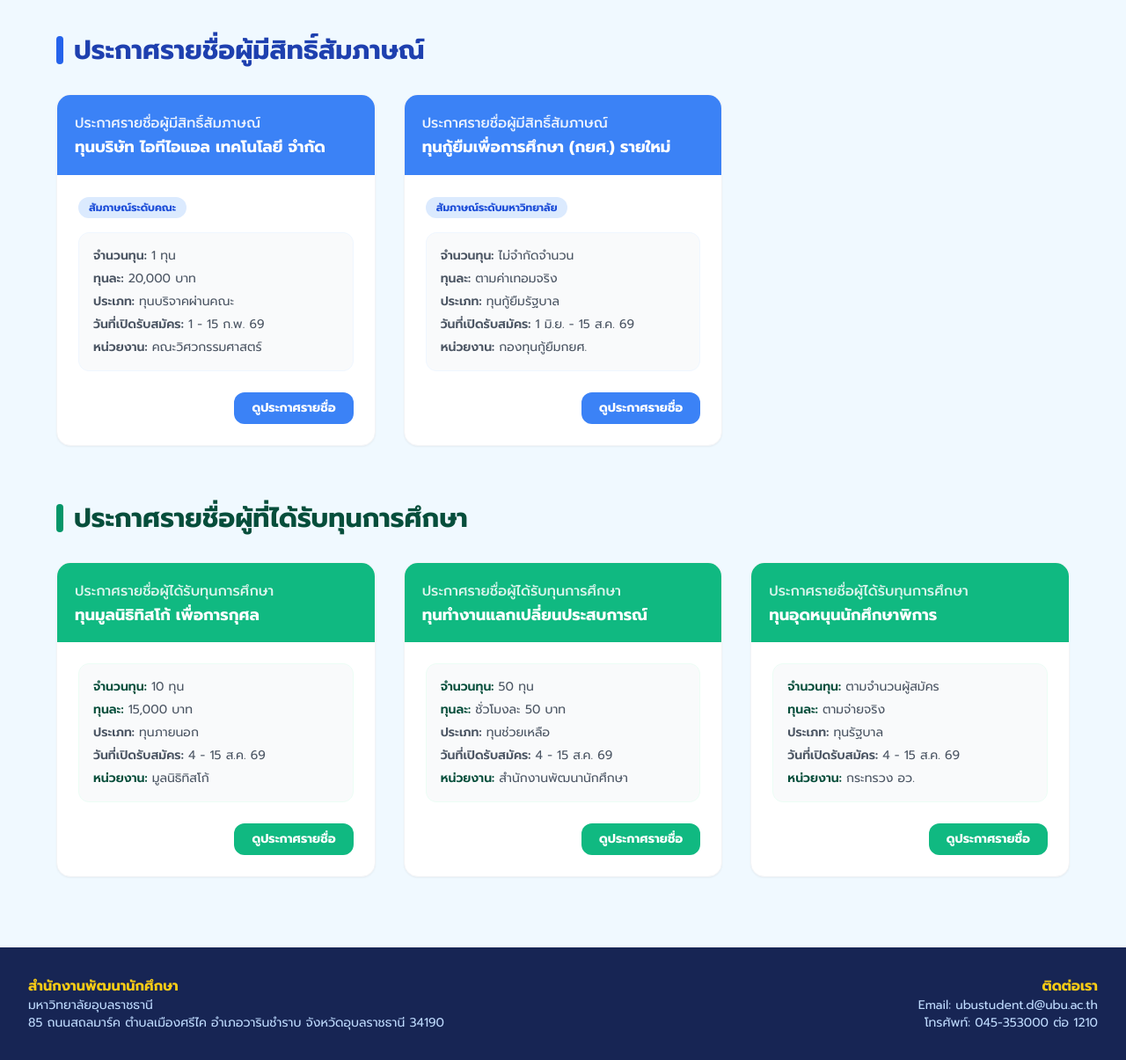
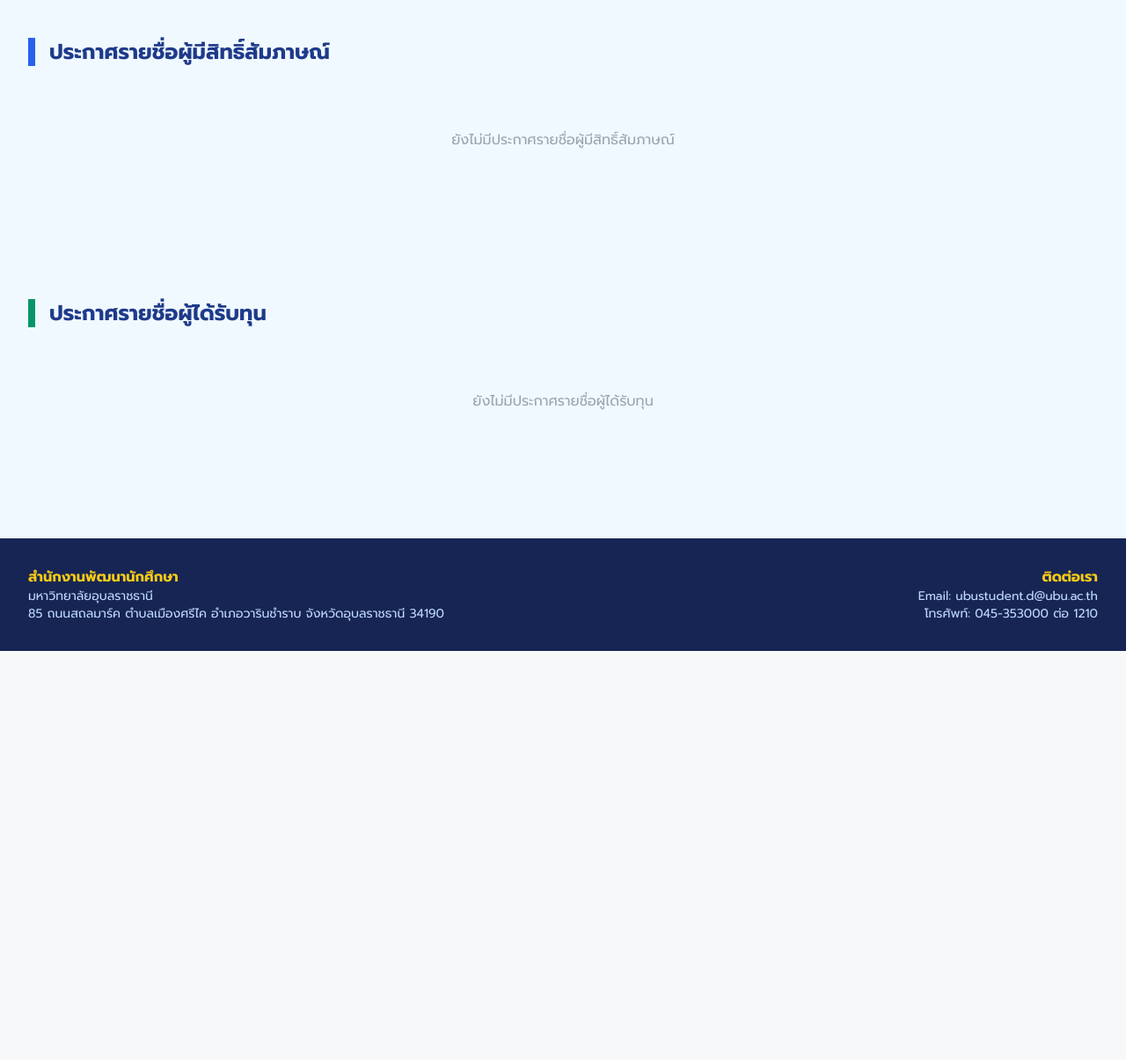
Before and after one commit to Chongdet/Scholarship-Management-System, a Flask app: page /student/apply in a window 1280 px wide. Shown: the part 397-1602 px from the top of the page at 88% size. After the commit the page ends 1137 px from the top, so only its background shows below. Run offline with Flask 3, Linux system fonts and the light colour scheme; some libraries are stand-ins or nearby versions.

Commit message:
ทำระบบเปลี่ยนสถานะทุน,หน้าเเดชบอร์ด,หน้าประกาศ เรียบร้อย

```diff
--- a/models.py
+++ b/models.py
@@ -72,6 +72,10 @@ class Scholarship(db.Model):
     end_date = db.Column(db.Date) # วันที่ปิดรับสมัคร
     provider = db.Column(db.String(100)) # หน่วยงานของทุนนั้นๆ
 
+    status = db.Column(db.String(20), default='open')  # สถานะของทุน open(เปิดรับ),checking=close(กำลังตรวจสอบ,ปิดทุน), interview(รายชื่อสัมภาษณ์), announce(รายชื่อได้รับทุน)
+    interview_file_url = db.Column(db.String(500))    # ลิงก์ไฟล์ประกาศสัมภาษณ์
+    announce_file_url = db.Column(db.String(500))     # ลิงก์ไฟล์ประกาศคนได้ทุน
+
     criteria = db.relationship('Criterion', backref='scholarship', lazy=True)
     applications = db.relationship('Application', backref='scholarship', lazy=True)
 
--- a/templates/index.html
+++ b/templates/index.html
@@ -20,7 +20,7 @@
         .swiper-slide img {
             width: 100%;
             height: 100%;
-            object-fit: cover; /* ล็อคสัดส่วนภาพให้พอดีพื้นที่ ไม่ยืด */
+            object-fit: cover; /* ล็อคสัดส่วนภาพให้พอดีพื้นที่ไม่ยืด */
         }
 
         /* ส่วนรูปภาพหัวการ์ดทุน */
--- a/templates/student/scholarships.html
+++ b/templates/student/scholarships.html
@@ -38,7 +38,7 @@
     }
 </style>
 <main class="flex-grow w-full pt-0"></main>
-<div class="banner-gradient w-screen relative left-1/2 right-1/2 -ml-[50vw] h-[300px] flex items-center px-12 -mt-8 shadow-inner">
+<div class="banner-gradient w-screen relative left-1/2 right-1/2 -ml-[50vw] h-[300px] flex items-center px-12 -mt-9 shadow-inner mb-12">
     <div class="text-white max-w-2xl">
         <h2 class="text-4xl font-bold mb-4">ประกาศระเบียบและผลการจัดสรรทุน</h2>
         <p class="text-lg text-blue-50">ติดตามข่าวสารการประกาศรายชื่อผู้มีสิทธิ์สัมภาษณ์ และประกาศรายชื่อนักศึกษาที่ได้รับทุนการศึกษาทุกประเภทที่นี่</p>
@@ -48,92 +48,144 @@
     </div>
 </div>
 
-<main class="flex-grow w-full px-8 py-10">
-    <div class="max-w-7xl mx-auto">
+<section class="mb-16">
+        <h2 class="text-2xl font-bold text-blue-900 mb-8 border-l-8 border-blue-600 pl-4">
+            ประกาศรายชื่อผู้มีสิทธิ์สัมภาษณ์
+        </h2>
+        <div class="grid grid-cols-1 md:grid-cols-3 gap-6 mb-16 max-w-7xl mx-auto">
+            {% for item in scholarships if item.status == 'interview' %}
+                <div class="bg-white rounded-[2rem] overflow-hidden shadow-lg flex flex-col hover:shadow-2xl transition-all border border-gray-100 group">
 
-        <section class="mb-16">
-            <div class="flex items-center gap-3 mb-8">
-                <div class="w-2 h-8 bg-blue-600 rounded-full"></div>
-                <h3 class="text-3xl font-bold text-blue-800">ประกาศรายชื่อผู้มีสิทธิ์สัมภาษณ์</h3>
+                    <div class="relative h-60 w-full overflow-hidden">
+                    <img src="https://images.unsplash.com/photo-1434030216411-0b793f4b4173?auto=format&fit=crop&q=80&w=400" alt="Scholarship Cover">
+                         alt="Scholarship Image"
+                         class="w-full h-full object-cover transition-transform duration-500 group-hover:scale-110">
+                    <div class="absolute top-4 right-4 bg-white/90 backdrop-blur px-3 py-1 rounded-full text-[10px] font-bold text-blue-900 shadow-sm uppercase">
+                        UBU Scholarship
+                    </div>
+                    <div class="absolute inset-0 bg-gradient-to-t from-black/70 via-transparent to-transparent"></div>
+
                 </div>
 
-            <div class="grid grid-cols-1 md:grid-cols-2 lg:grid-cols-3 gap-8">
-                <div class="bg-white rounded-2xl shadow-sm border border-gray-100 overflow-hidden card-hover flex flex-col h-full">
-                    <div class="bg-blue-500 p-5 text-white">
-                        <p class="text-m font-medium opacity-90 mb-1">ประกาศรายชื่อผู้มีสิทธิ์สัมภาษณ์</p>
-                        <h4 class="font-bold text-lg leading-tight">ทุนบริษัท ไอทีไอแอล เทคโนโลยี จำกัด</h4>
+                <div class="p-8 pb-0 flex flex-col h-full">
+                    <span class="text-yellow-500 px-0 py-1  text-l font-bold ">รายชื่อผู้มีสิทธิ์สัมภาษณ์</span>
+                    <h3 class="text-2xl font-black text-blue-900 mb-6 leading-tight min-h-[3.5rem]">
+                        {{ item.name }}
+                    </h3>
+
+                    <div class="space-y-3 text-gray-800 font-medium mb-8">
+                        <div class="flex justify-between items-center border-b border-gray-100 pb-2">
+                            <span class="font-bold text-black text-l">จำนวนทุน :</span>
+                            <span class="font-bold text-blue-800">{{ item.quota if item.quota else 'ไม่ระบุจำนวน' }} ทุน</span>
                         </div>
-                    <div class="p-6 flex-grow">
-                        <span class="inline-block bg-blue-100 text-blue-700 text-xs font-bold px-3 py-1 rounded-full mb-4">สัมภาษณ์ระดับคณะ</span>
-                        <div class="space-y-1.5 text-sm text-gray-600 bg-gray-50 p-4 rounded-xl border border-blue-50">
-                            <p><span class="font-semibold">จำนวนทุน:</span> 1 ทุน</p>
-                            <p><span class="font-semibold">ทุนละ:</span> 20,000 บาท</p>
-                            <p><span class="font-semibold">ประเภท:</span> ทุนบริจาคผ่านคณะ</p>
-                            <p><span class="font-semibold">วันที่เปิดรับสมัคร:</span> 1 - 15 ก.พ. 69</p>
-                            <p><span class="font-semibold">หน่วยงาน:</span> คณะวิศวกรรมศาสตร์</p>
+
+                        <div class="flex justify-between items-center border-b border-gray-100 pb-2">
+                            <span class="font-bold text-black text-l">ทุนละ :</span>
+                            <span class="font-bold text-blue-800">{{ "{:,.0f}".format(item.amount) }} บาท</span>
+                        </div>
+
+                        <div class="flex justify-between items-center border-b border-gray-100 pb-2">
+                            <span class="font-bold text-black text-l">ประเภททุน :</span>
+                            <span class="font-bold text-blue-800">{{ item.category if item.category else 'ทุนทั่วไป' }}</span>
+                        </div>
+
+                        <div class="flex justify-between items-start border-b border-gray-100 pb-2">
+                            <span class="font-bold text-black text-sm whitespace-nowrap">วันที่เปิดรับสมัคร :</span>
+                            <span class="font-bold text-blue-800 text-[13px] text-right ml-4">
+                                {{ item.start_date.strftime('%d/%m/%Y') if item.start_date else 'ไม่ระบุ' }}
+                                <br class="md:hidden"> - {{ item.end_date.strftime('%d/%m/%Y') if item.end_date else 'ไม่ระบุ' }}
+                            </span>
+                        </div>
+
+                        <div class="flex justify-between items-center">
+                            <span class="font-bold text-black text-l">หน่วยงาน :</span>
+                            <span class="font-bold text-blue-800">{{ item.provider if item.provider else 'มหาวิทยาลัย' }}</span>
                         </div>
                     </div>
-                    <div class="p-6 pt-0 flex justify-end">
-                        <button class="bg-blue-500 text-white px-5 py-2 rounded-xl font-bold hover:bg-blue-700 transition-all text-sm">ดูประกาศรายชื่อ</button>
+
+                    <div class="mt-2">
+                        <a href="{{ item.interview_file_url }}"
+                        target="_blank"
+                        class="block w-full bg-yellow-500 text-white text-center font-bold py-3 rounded-2xl hover:bg-yellow-600 transition-all transform active:scale-95 shadow-md">
+                            <i class="fas fa-file-pdf mr-2"></i> ตรวจสอบรายชื่อ
+                        </a>
                     </div>
-                </div>
-                <div class="bg-white rounded-2xl shadow-sm border border-gray-100 overflow-hidden card-hover flex flex-col h-full">
-                    <div class="bg-blue-500 p-5 text-white">
-                        <p class="text-m font-medium opacity-90 mb-1">ประกาศรายชื่อผู้มีสิทธิ์สัมภาษณ์</p>
-                        <h4 class="font-bold text-lg leading-tight">ทุนกู้ยืมเพื่อการศึกษา (กยศ.) รายใหม่</h4>
-                    </div>
-                    <div class="p-6 flex-grow">
-                        <span class="inline-block bg-blue-100 text-blue-700 text-xs font-bold px-3 py-1 rounded-full mb-4">สัมภาษณ์ระดับมหาวิทยาลัย</span>
-                        <div class="space-y-1.5 text-sm text-gray-600 bg-gray-50 p-4 rounded-xl border border-blue-50">
-                            <p><span class="font-semibold">จำนวนทุน:</span> ไม่จำกัดจำนวน</p>
-                            <p><span class="font-semibold">ทุนละ:</span> ตามค่าเทอมจริง</p>
-                            <p><span class="font-semibold">ประเภท:</span> ทุนกู้ยืมรัฐบาล</p>
-                            <p><span class="font-semibold">วันที่เปิดรับสมัคร:</span> 1 มิ.ย. - 15 ส.ค. 69</p>
-                            <p><span class="font-semibold">หน่วยงาน:</span> กองทุนกู้ยืมกยศ.</p>
-                        </div>
-                    </div>
-                    <div class="p-6 pt-0 flex justify-end">
-                        <button class="bg-blue-500 text-white px-5 py-2 rounded-xl font-bold hover:bg-blue-700 transition-all text-sm">ดูประกาศรายชื่อ</button>
-                    </div>
+                {% else %}
+                    <p class="text-gray-400 col-span-full text-center py-10">ยังไม่มีประกาศรายชื่อผู้มีสิทธิ์สัมภาษณ์</p>
+                {% endfor %}
             </div>
         </div>
     </section>
 
+    <hr class="border-gray-100 mb-16">
+
     <section>
-            <div class="flex items-center gap-3 mb-8">
-                <div class="w-2 h-8 bg-emerald-600 rounded-full"></div>
-                <h3 class="text-3xl font-bold text-emerald-900">ประกาศรายชื่อผู้ที่ได้รับทุนการศึกษา</h3>
+        <div>
+            <h2 class="text-2xl font-bold text-blue-900 mb-8 border-l-8 border-emerald-600 pl-4">
+                ประกาศรายชื่อผู้ได้รับทุน
+            </h2>
+            <div class="grid grid-cols-1 md:grid-cols-3 gap-6 mb-16 max-w-7xl mx-auto">
+            {% for item in scholarships if item.status == 'interview' %}
+                <div class="bg-white rounded-[2rem] overflow-hidden shadow-lg flex flex-col hover:shadow-2xl transition-all border border-gray-100 group">
+
+                    <div class="relative h-60 w-full overflow-hidden">
+                    <img src="https://images.unsplash.com/photo-1434030216411-0b793f4b4173?auto=format&fit=crop&q=80&w=400" alt="Scholarship Cover">
+                         alt="Scholarship Image"
+                         class="w-full h-full object-cover transition-transform duration-500 group-hover:scale-110">
+                    <div class="absolute top-4 right-4 bg-white/90 backdrop-blur px-3 py-1 rounded-full text-[10px] font-bold text-blue-900 shadow-sm uppercase">
+                        UBU Scholarship
+                    </div>
+                    <div class="absolute inset-0 bg-gradient-to-t from-black/70 via-transparent to-transparent"></div>
+
                 </div>
 
-            <div class="grid grid-cols-1 md:grid-cols-2 lg:grid-cols-3 gap-8">
-                {% set scholarship_details = [
-                    {'title': 'ทุนมูลนิธิทิสโก้ เพื่อการกุศล', 'count': '10 ทุน', 'amount': '15,000 บาท', 'type': 'ทุนภายนอก', 'date': 'ต.ค. 68 - ม.ค. 69', 'dept': 'มูลนิธิทิสโก้'},
-                    {'title': 'ทุนทำงานแลกเปลี่ยนประสบการณ์', 'count': '50 ทุน', 'amount': 'ชั่วโมงละ 50 บาท', 'type': 'ทุนช่วยเหลือ', 'date': 'ธ.ค. 68 - ม.ค. 69', 'dept': 'สำนักงานพัฒนานักศึกษา'},
-                    {'title': 'ทุนอุดหนุนนักศึกษาพิการ', 'count': 'ตามจำนวนผู้สมัคร', 'amount': 'ตามจ่ายจริง', 'type': 'ทุนรัฐบาล', 'date': 'พ.ย. 68 - ม.ค. 69', 'dept': 'กระทรวง อว.'}
-                ] %}
+                <div class="p-8 pb-0 flex flex-col h-full">
+                    <span class="text-green-500 px-0 py-1  text-l font-bold ">รายชื่อผู้ได้รับทุน</span>
+                    <h3 class="text-2xl font-black text-blue-900 mb-6 leading-tight min-h-[3.5rem]">
+                        {{ item.name }}
+                    </h3>
 
-                {% for item in scholarship_details %}
-                <div class="bg-white rounded-2xl shadow-sm border border-gray-100 overflow-hidden card-hover flex flex-col h-full">
-                    <div class="bg-emerald-500 p-5 text-white">
-                        <p class="text-m font-medium opacity-85 mb-1">ประกาศรายชื่อผู้ได้รับทุนการศึกษา</p>
-                        <h4 class="font-bold text-lg leading-tight">{{ item.title }}</h4>
+                    <div class="space-y-3 text-gray-800 font-medium mb-8">
+                        <div class="flex justify-between items-center border-b border-gray-100 pb-2">
+                            <span class="font-bold text-black text-l">จำนวนทุน :</span>
+                            <span class="font-bold text-blue-800">{{ item.quota if item.quota else 'ไม่ระบุจำนวน' }} ทุน</span>
                         </div>
-                    <div class="p-6 flex-grow">
-                        <div class="space-y-1.5 text-sm text-gray-600 bg-gray-50 p-4 rounded-xl border border-emerald-50">
-                            <p><span class="font-semibold text-emerald-900">จำนวนทุน:</span> {{ item.count }}</p>
-                            <p><span class="font-semibold text-emerald-900">ทุนละ:</span> {{ item.amount }}</p>
-                            <p><span class="font-semibold">ประเภท:</span> {{ item.type }}</p>
-                            <p><span class="font-semibold">วันที่เปิดรับสมัคร:</span> 4 - 15 ส.ค. 69</p>
-                            <p><span class="font-semibold text-emerald-900">หน่วยงาน:</span> {{ item.dept }}</p>
+
+                        <div class="flex justify-between items-center border-b border-gray-100 pb-2">
+                            <span class="font-bold text-black text-l">ทุนละ :</span>
+                            <span class="font-bold text-blue-800">{{ "{:,.0f}".format(item.amount) }} บาท</span>
+                        </div>
+
+                        <div class="flex justify-between items-center border-b border-gray-100 pb-2">
+                            <span class="font-bold text-black text-l">ประเภททุน :</span>
+                            <span class="font-bold text-blue-800">{{ item.category if item.category else 'ทุนทั่วไป' }}</span>
+                        </div>
+
+                        <div class="flex justify-between items-start border-b border-gray-100 pb-2">
+                            <span class="font-bold text-black text-sm whitespace-nowrap">วันที่เปิดรับสมัคร :</span>
+                            <span class="font-bold text-blue-800 text-[13px] text-right ml-4">
+                                {{ item.start_date.strftime('%d/%m/%Y') if item.start_date else 'ไม่ระบุ' }}
+                                <br class="md:hidden"> - {{ item.end_date.strftime('%d/%m/%Y') if item.end_date else 'ไม่ระบุ' }}
+                            </span>
+                        </div>
+
+                        <div class="flex justify-between items-center">
+                            <span class="font-bold text-black text-l">หน่วยงาน :</span>
+                            <span class="font-bold text-blue-800">{{ item.provider if item.provider else 'มหาวิทยาลัย' }}</span>
                         </div>
                     </div>
-                    <div class="p-6 pt-0 flex justify-end">
-                        <button class="bg-emerald-500 text-white px-5 py-2 rounded-xl font-bold hover:bg-emerald-700 transition-all text-sm">ดูประกาศรายชื่อ</button>
+
+                    <div class="mt-2">
+                        <a href="{{ item.interview_file_url }}"
+                        target="_blank"
+                        class="block w-full bg-emerald-500 text-white text-center font-bold py-3 rounded-2xl hover:bg-emerald-600 transition-all transform active:scale-95 shadow-md">
+                            <i class="fas fa-file-pdf mr-2"></i> ตรวจสอบรายชื่อ
+                        </a>
+                    </div>
+                {% else %}
+                    <p class="text-gray-400 col-span-full text-center py-10">ยังไม่มีประกาศรายชื่อผู้ได้รับทุน</p>
+                {% endfor %}
             </div>
         </div>
-                {% endfor %}
-            </div>
-        </section>
-    </div>
-</main>
+
 {% endblock %}
```
Also changed, not shown: templates/student/dashboard.html (+32 -21 lines). Lines whose indentation alone changed are shown as unchanged.
